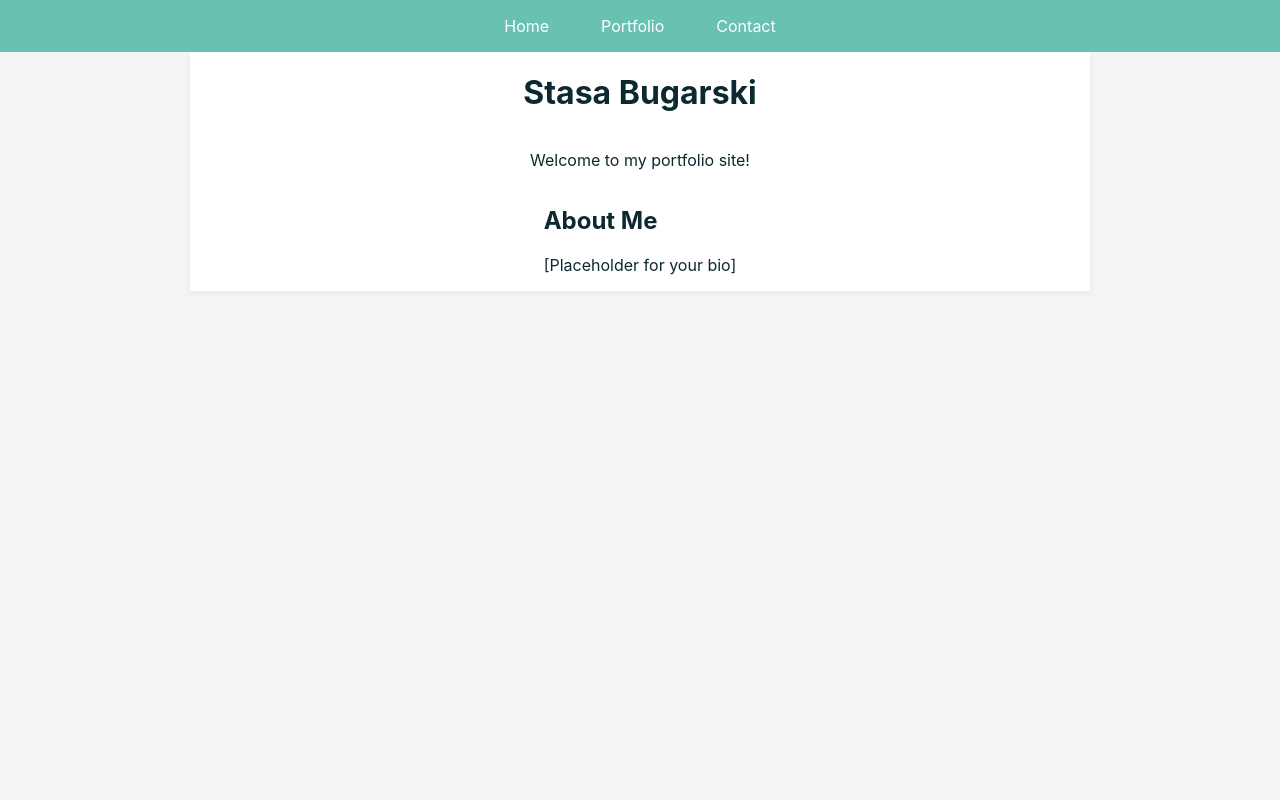
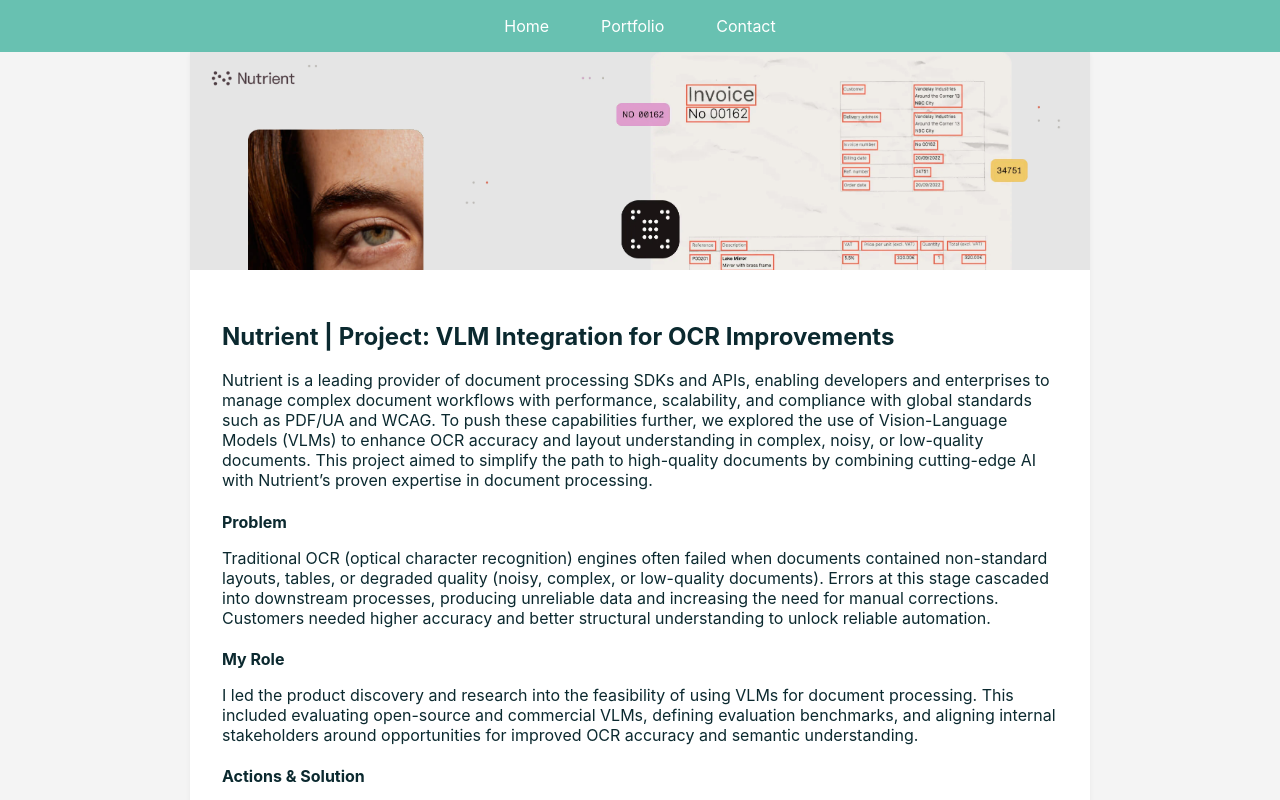
Before and after one commit to stasab/stasab.github.io, a React (Create React App) app: page /#/portfolioVLM in a window 1280 px wide. Shown: the top 800 px of the page. Built offline with nearby package versions, Linux system fonts and the light colour scheme.

Commit message:
Initial commit

```diff
--- a/src/App.tsx
+++ b/src/App.tsx
@@ -1,12 +1,12 @@
 import React from 'react';
 import logo from './logo.svg';
 import './App.css';
-import { BrowserRouter as Router, Route, Routes } from 'react-router-dom';
+import { HashRouter as Router, Route, Routes } from 'react-router-dom';
 import Navigation from './components/Navigation';
 import Home from './pages/Home';
 import Portfolio from './pages/portfolio/Portfolio';
 import Contact from './pages/Contact';
-import Portfolio_VLM from './pages/portfolio/Portfolio_VLM';
+import PortfolioVLM from './pages/portfolio/PortfolioVLM';
 
 const App: React.FC = () => {
   return (
@@ -16,7 +16,7 @@
         <Route path="/" element={<Home />} />
         <Route path="/portfolio" element={<Portfolio />} />
         <Route path="/contact" element={<Contact />} />
-        <Route path="/nutrient_VLM" element={<Portfolio_VLM />} />
+        <Route path="/portfolioVLM" element={<PortfolioVLM />} />
       </Routes>
     </Router>
   );
--- a/src/pages/portfolio/Portfolio.tsx
+++ b/src/pages/portfolio/Portfolio.tsx
@@ -8,7 +8,7 @@
       <p>The best projects I have worked on.</p>
       <ul>
         <li>
-          <Link to="/nutrient_VLM">Nutrient | Project: VLM Integration for OCR Improvements</Link>
+          <Link to="/portfolio">Nutrient | Project: VLM Integration for OCR Improvements</Link>
         </li>
       </ul>
     </div>
--- a/src/pages/portfolio/Portfolio_VLM.tsx
+++ b/src/pages/portfolio/PortfolioVLM.tsx
@@ -1,6 +1,6 @@
 import React from 'react';
 
-const Portfolio_VLM: React.FC = () => {
+const PortfolioVLM: React.FC = () => {
   return (
     <div className="container">
       <img src="/assets/N_cover_VLM.jpg" />
@@ -46,4 +46,4 @@
   );
 };
 
-export default Portfolio_VLM;
+export default PortfolioVLM;
```
